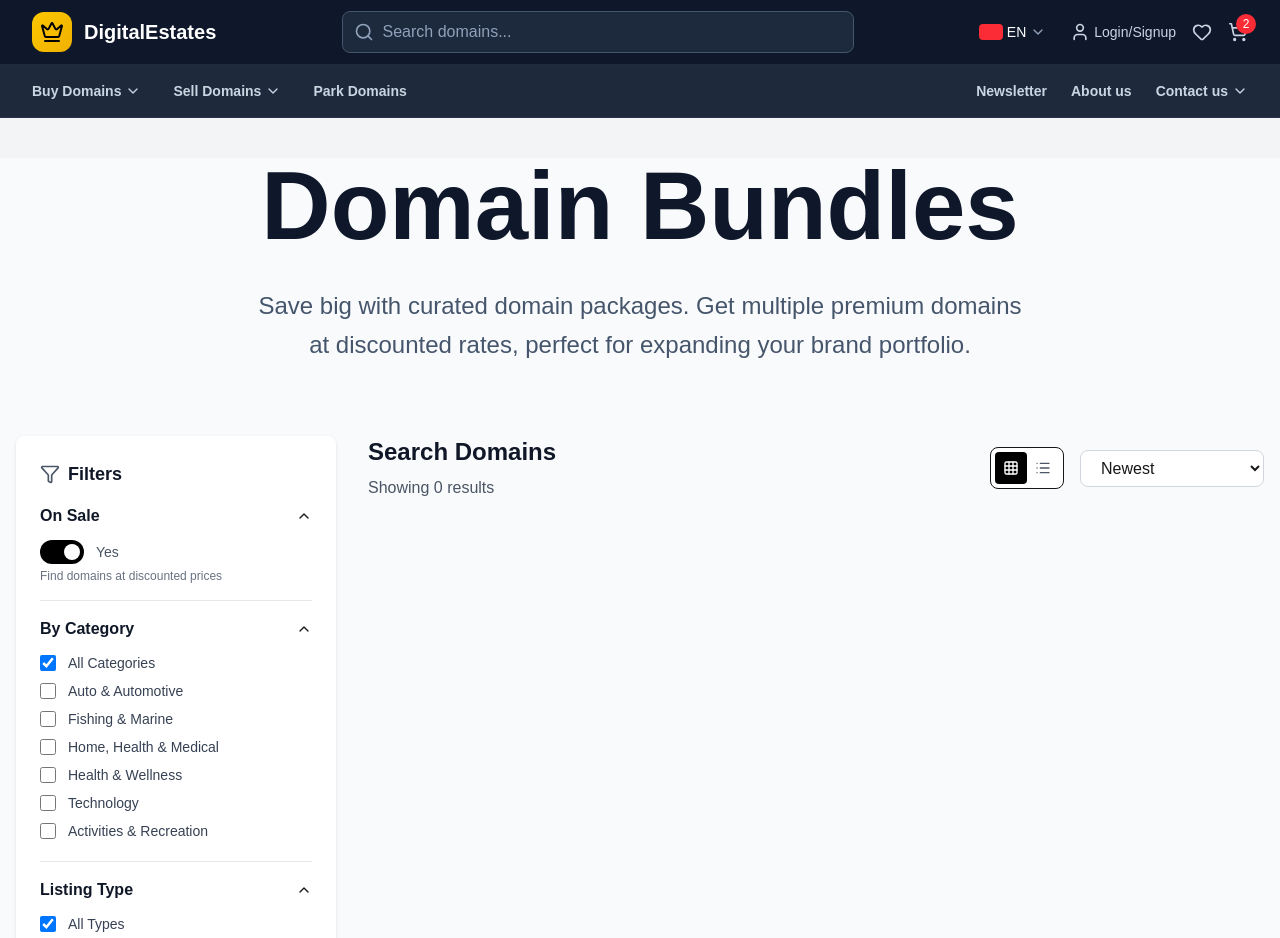
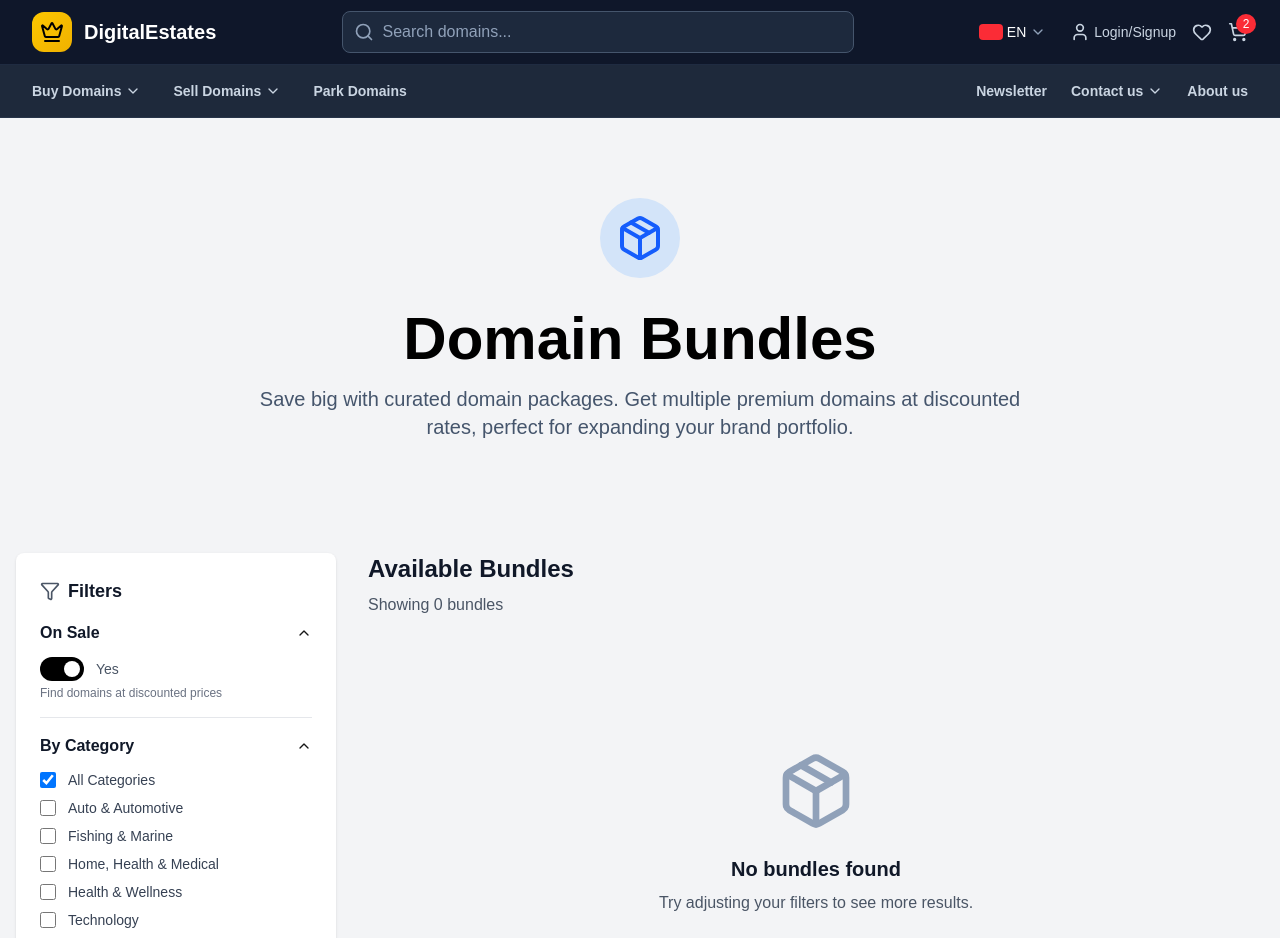
Before and after one commit to elghanbibadr/digitalAssets, a Next.js app: page /domainbundles in a window 1280 px wide. Shown: the top 938 px of the page. Built offline with nearby package versions, Linux system fonts and the light colour scheme.

Commit message:
v2 of domaine bundle page

```diff
--- a/app/auth/page.tsx
+++ b/app/auth/page.tsx
@@ -95,7 +95,7 @@ export default function LoginForm() {
 
         {/* Sign Up Link */}
         <div className="text-center text-gray-600 mb-4">
-          Don't have an account?{' '}
+          Don`&apos;t have an account?{' '}
           <button
             onClick={handleSignUp}
             className="text-gray-900 font-medium hover:underline"
--- a/app/componenets/Header.tsx
+++ b/app/componenets/Header.tsx
@@ -1,5 +1,5 @@
 "use client"
-import { Search, Menu, X, ShoppingCart, Heart, User, ChevronDown } from 'lucide-react';
+import { Search, Menu, X, ShoppingCart, Heart, User, ChevronDown, ArrowRight } from 'lucide-react';
 import Image from 'next/image';
 import Link from 'next/link';
 import { useState } from 'react';
@@ -17,32 +17,46 @@ const Header = () => {
 
   const closeDropdown = () => setActiveDropdown(null);
 
-  // Navigation data
+  // Enhanced navigation data with descriptions
   const dropdownMenus = {
     buy: [
-      { label: 'Browse Domains', href: '/domains/browse' },
-      { label: 'Premium Domains', href: '/domains/premium' },
-      { label: 'New Releases', href: '/domains/new' }
+      {
+        label: 'Premium domains marketplace',
+        href: '/premiummarketplace',
+        description: 'Explore 500,000+ expert-curated, brandable domains to elevate your business.',
+        icon: <ArrowRight className="w-4 h-4" />
+      },
+      {
+        label: 'Domain bundle',
+        href: '/domainbundles',
+        description: 'Purchase related domains together at sale prices.',
+        icon: <ArrowRight className="w-4 h-4" />
+      },
     ],
     sell: [
-      { label: 'List Your Domain', href: '/sell/list' },
-      { label: 'Seller Dashboard', href: '/sell/dashboard' },
-      { label: 'Pricing Guide', href: '/sell/pricing' }
+      {
+        label: 'Contact us',
+        href: '/sellwithus',
+        description: 'Submit your premium domains for review by your acquisitions team.',
+        icon: <ArrowRight className="w-4 h-4" />
+      },
     ],
     contact: [
-      { label: 'Support', href: '/contact/support' },
-      { label: 'Sales Inquiry', href: '/contact/sales' },
-      { label: 'Partnership', href: '/contact/partnership' }
+      {
+        label: 'Support Center',
+        href: '/contact/support',
+        description: 'Get help and answers to your questions.',
+        icon: <ArrowRight className="w-4 h-4" />
+      },
     ]
   };
 
   const mainNavItems = [
-    { label: 'Park Domains', href: '/park' },
+    { label: 'Park Domains', href: '/domainparking' },
   ];
 
   const rightNavItems = [
     { label: 'Newsletter', href: '/newsletter' },
-    { label: 'About us', href: '/about' }
   ];
 
   // Components
@@ -97,22 +111,36 @@ const Header = () => {
     </div>
   );
 
-  const DropdownMenu = ({ items, isOpen, position = "left" }) => {
+  const EnhancedDropdownMenu = ({ items, isOpen, position = "left" }) => {
     if (!isOpen) return null;
 
-    const positionClass = position === "right" ? "right-0" : "left-0";
+    const positionClass = position === "right" ? "right-10" : "-left-4";
 
     return (
-      <div className={`absolute top-full ${positionClass} mt-1 w-48 bg-slate-800 border border-slate-600 rounded-lg shadow-lg z-10`}>
-        <div className="py-2">
+      <div className={`absolute top-full ${positionClass} z-50 min-w-[8rem] overflow-hidden text-popover-foreground data-[state=open]:animate-in data-[state=closed]:animate-out data-[state=closed]:fade-out-0 data-[state=open]:fade-in-0 data-[state=closed]:zoom-out-95 data-[state=open]:zoom-in-95 data-[side=bottom]:slide-in-from-top-2 data-[side=left]:slide-in-from-right-2 data-[side=right]:slide-in-from-left-2 data-[side=top]:slide-in-from-bottom-2 w-80 bg-white border border-slate-200 rounded-lg shadow-lg p-0`}>
+        <div className="py-3">
           {items.map((item, index) => (
             <Link
               key={index}
               href={item.href}
               onClick={closeDropdown}
-              className="block px-4 py-2 text-xs font-medium text-slate-200 hover:text-white hover:bg-slate-700 transition-colors"
+              className="group block px-2 py-1 hover:bg-gray-50 transition-all duration-200 border-b border-gray-100 last:border-b-0"
             >
+              <div className="flex items-start justify-between">
+                <div className="flex-1">
+                  <div className="flex items-center  mb-2">
+                    <h3 className="text-lg font-semibold text-gray-900  transition-colors">
                       {item.label}
+                    </h3>
+                    <div className="text-black mx-2">
+                      {item.icon}
+                    </div>
+                  </div>
+                  <p className="text-xs text-slate-600 leading-relaxed">
+                    {item.description}
+                  </p>
+                </div>
+              </div>
             </Link>
           ))}
         </div>
@@ -127,9 +155,11 @@ const Header = () => {
         className="flex items-center space-x-1 text-slate-300 hover:text-white transition-colors py-2"
       >
         <span className="text-sm font-semibold">{label}</span>
-        <ChevronDown className="w-4 h-4" />
+        <ChevronDown className={`w-4 h-4 transition-transform duration-200 ${
+          activeDropdown === dropdownKey ? 'rotate-180' : ''
+        }`} />
       </button>
-      <DropdownMenu
+      <EnhancedDropdownMenu
         items={items}
         isOpen={activeDropdown === dropdownKey}
         position={position}
@@ -171,14 +201,16 @@ const Header = () => {
                 {key === 'buy' ? 'Buy Domains' : key === 'sell' ? 'Sell Domains' : 'Contact'}
               </div>
               {items.map((item, index) => (
+                <div key={index} className="bg-slate-700/50 rounded-lg mx-2 mb-2">
                   <Link
-                  key={index}
                     href={item.href}
-                  className="block py-2 px-4 text-slate-300 hover:text-white hover:bg-slate-700 rounded transition-colors"
+                    className="block p-3 text-slate-300 hover:text-white transition-colors"
                     onClick={() => setIsMenuOpen(false)}
                   >
-                  {item.label}
+                    <div className="font-medium mb-1">{item.label}</div>
+                    <div className="text-xs text-slate-400">{item.description}</div>
                   </Link>
+                </div>
               ))}
             </div>
           ))}
@@ -209,8 +241,23 @@ const Header = () => {
     </div>
   );
 
+  // Close dropdown when clicking outside
+  const handleOverlayClick = () => {
+    if (activeDropdown) {
+      closeDropdown();
+    }
+  };
+
   return (
     <div>
+      {/* Overlay for closing dropdowns */}
+      {activeDropdown && (
+        <div
+          className="fixed inset-0 z-40"
+          onClick={handleOverlayClick}
+        />
+      )}
+
       {/* Header */}
       <header className="bg-[#0F172A] backdrop-blur-sm border-b border-slate-700/50 sticky top-0 z-50">
         <div className="max-w-7xl mx-auto px-4 sm:px-6 lg:px-8">
@@ -247,7 +294,7 @@ const Header = () => {
       </header>
 
       {/* Navigation */}
-      <nav className="bg-[#1E293B] backdrop-blur-sm py-2 border-b border-slate-700/50">
+      <nav className="bg-[#1E293B] backdrop-blur-sm py-2 border-b border-slate-700/50 relative z-40">
         <div className="max-w-7xl mx-auto px-4 sm:px-6 lg:px-8">
           <div className="flex items-center justify-between">
             {/* Main Navigation */}
@@ -291,7 +338,17 @@ const Header = () => {
                 dropdownKey="contact"
                 items={dropdownMenus.contact}
                 position="right"
+
+
+
               />
+                {/* ADD THE ABOUT US LINK HERE */}
+  <Link
+    href="/about"
+    className="text-slate-300 text-sm font-semibold hover:text-white transition-colors"
+  >
+    About us
+  </Link>
             </div>
 
             {/* Mobile Navigation Toggle */}
--- a/app/domainbundles/page.tsx
+++ b/app/domainbundles/page.tsx
@@ -8,6 +8,8 @@ import {
   Filter,
   ChevronDown,
   ChevronUp,
+  Package,
+  LucidePackage,
 } from "lucide-react";
 
 const DomainBundles = () => {
@@ -226,22 +228,25 @@ const DomainBundles = () => {
   };
 
   return (
-    <div className="min-h-screen bg-gray-50">
-      <div className="space-y-4 text-center my-10">
-        <h1 className="font-display font-semibold text-6xl md:text-7xl lg:text-8xl text-slate-900 mb-8 leading-none">
-          <span className="block text-[#0F172A]">Domain Bundles</span>
+    <div className="min-h-screen">
+      <div className="space-y-4 text-center my-20 px-4">
+        <div className="inline-block bg-blue-400/20 text-blue-600 p-4 rounded-full mb-6">
+          <Package className="w-12 h-12"/>
+        </div>
+        <h1>
+         Domain Bundles
         </h1>
         <div className="max-w-4xl mx-auto">
-          <p className="text-xl md:text-2xl text-slate-600 max-w-3xl mx-auto leading-relaxed">
+          <p className="subtitle">
             Save big with curated domain packages. Get multiple premium domains
             at discounted rates, perfect for expanding your brand portfolio.
           </p>
         </div>
       </div>
-      <div className="max-w-7xl mx-auto px-4 py-8">
-        <div className="flex gap-8">
+      <div className="max-w-7xl mt-10 mx-auto px-4 py-8">
+        <div className="flex flex-col lg:flex-row gap-8">
           {/* Sidebar Filters */}
-          <div className="w-80 space-y-2">
+          <div className="lg:w-80 w-full space-y-2">
             <div className="bg-white rounded-lg shadow-sm">
               <div className="p-6">
                 <div className="flex items-center gap-2 mb-4">
@@ -632,64 +637,20 @@ const DomainBundles = () => {
           {/* Main Content */}
           <div className="flex-1">
             {/* Header */}
-            <div className="flex items-center justify-between mb-6">
+            <div className="mb-6">
               <div>
-                <h1 className="text-2xl font-bold text-gray-900 mb-2">
-                  Search Domains
-                </h1>
+                <h2 className="text-2xl font-bold text-gray-900 mb-2">
+                  Available Bundles
+                </h2>
                 <p className="text-gray-600">
-                  Showing {sortedDomains.length} results
+                  Showing {sortedDomains.length} bundles
                 </p>
-              </div>
-
-              <div className="flex items-center gap-4">
-                {/* View Toggle */}
-                <div className="flex bg-white rounded-lg border p-1">
-                  <button
-                    onClick={() => setViewMode("grid")}
-                    className={`p-2 rounded ${
-                      viewMode === "grid"
-                        ? "bg-black text-white"
-                        : "text-gray-600"
-                    }`}
-                  >
-                    <Grid className="w-4 h-4" />
-                  </button>
-                  <button
-                    onClick={() => setViewMode("list")}
-                    className={`p-2 rounded ${
-                      viewMode === "list"
-                        ? "bg-black text-white"
-                        : "text-gray-600"
-                    }`}
-                  >
-                    <List className="w-4 h-4" />
-                  </button>
-                </div>
-
-                {/* Sort Dropdown */}
-                <select
-                  value={sortBy}
-                  onChange={(e) => setSortBy(e.target.value)}
-                  className="px-4 py-2 bg-white border border-gray-300 rounded-lg focus:outline-none focus:ring-2 focus:ring-black focus:border-transparent"
-                >
-                  <option value="newest">Newest</option>
-                  <option value="price-low">Price: Low to High</option>
-                  <option value="price-high">Price: High to Low</option>
-                  <option value="length">Domain Length</option>
-                </select>
               </div>
             </div>
 
             {/* Domain Grid */}
-            <div
-              className={`grid gap-6 ${
-                viewMode === "grid"
-                  ? "grid-cols-1 md:grid-cols-2 lg:grid-cols-3"
-                  : "grid-cols-1"
-              }`}
-            >
-              {sortedDomains.map((domain, index) => (
+            <div className="grid gap-6 grid-cols-1">
+              {sortedDomains.length > 0 && sortedDomains.map((domain, index) => (
                 <div
                   key={index}
                   className="bg-white rounded-lg shadow-sm hover:shadow-md transition-shadow"
@@ -747,6 +708,17 @@ const DomainBundles = () => {
                   </div>
                 </div>
               ))}
+              {sortedDomains.length === 0 && (
+                <div className="flex flex-col items-center justify-center min-h-96 py-16 px-4">
+                  <div className="w-20 mx-auto h-20 mb-6">
+                    <LucidePackage className="h-20 w-20 text-slate-400" />
+                  </div>
+                  <h3 className="text-xl font-semibold text-gray-900 mb-2">No bundles found</h3>
+                  <p className="text-gray-600 text-center">
+                    Try adjusting your filters to see more results.
+                  </p>
+                </div>
+              )}
             </div>
           </div>
         </div>
--- a/app/fonts/index.ts
+++ b/app/fonts/index.ts
@@ -19,6 +19,11 @@ export const amazonEmber = localFont({
     },
     {
       path: '../../public/amazon-ember/Amazon Ember Mono Bold.ttf',
+      weight: '600',
+      style: 'normal',
+    },
+    {
+      path: '../../public/amazon-ember/Amazon Ember Mono Bold.ttf',
       weight: '700',
       style: 'normal',
     },
--- a/app/globals.css
+++ b/app/globals.css
@@ -1,4 +1,5 @@
 @import "tailwindcss";
+
 
 :root {
   --background: #ffffff;
@@ -28,3 +29,27 @@ body {
 body{
   @apply bg-gray-100
 }
+
+
+
+/* TYPOGRAPHY */
+
+@layer components {
+  h1 {
+    @apply font-semibold text-black text-5xl md:text-6xl mb-6;
+  }
+}
+
+
+
+@layer components {
+  .subtitle {
+    @apply text-lg md:text-xl text-slate-600 max-w-3xl mx-auto;
+  }
+}
+
+@layer components{
+  h2{
+    @apply text-2xl font-bold text-slate-800
+  }
+}
--- a/app/newsletter/page.tsx
+++ b/app/newsletter/page.tsx
@@ -1,11 +1,11 @@
 "use client"
-import { useState } from 'react';
+import { EventHandler, useState } from 'react';
 import { Mail, ArrowRight } from 'lucide-react';
 
 export default function NewsletterSignup() {
   const [email, setEmail] = useState('');
 
-  const handleSubmit = (e) => {
+  const handleSubmit = (e:any) => {
     e.preventDefault();
     // Handle newsletter signup logic here
     console.log('Newsletter signup:', email);
```
Also changed, not shown: app/componenets/NoDomaineFound.tsx (+5 -5 lines), app/page.tsx (+4 -4 lines). Lines whose indentation alone changed are shown as unchanged.
